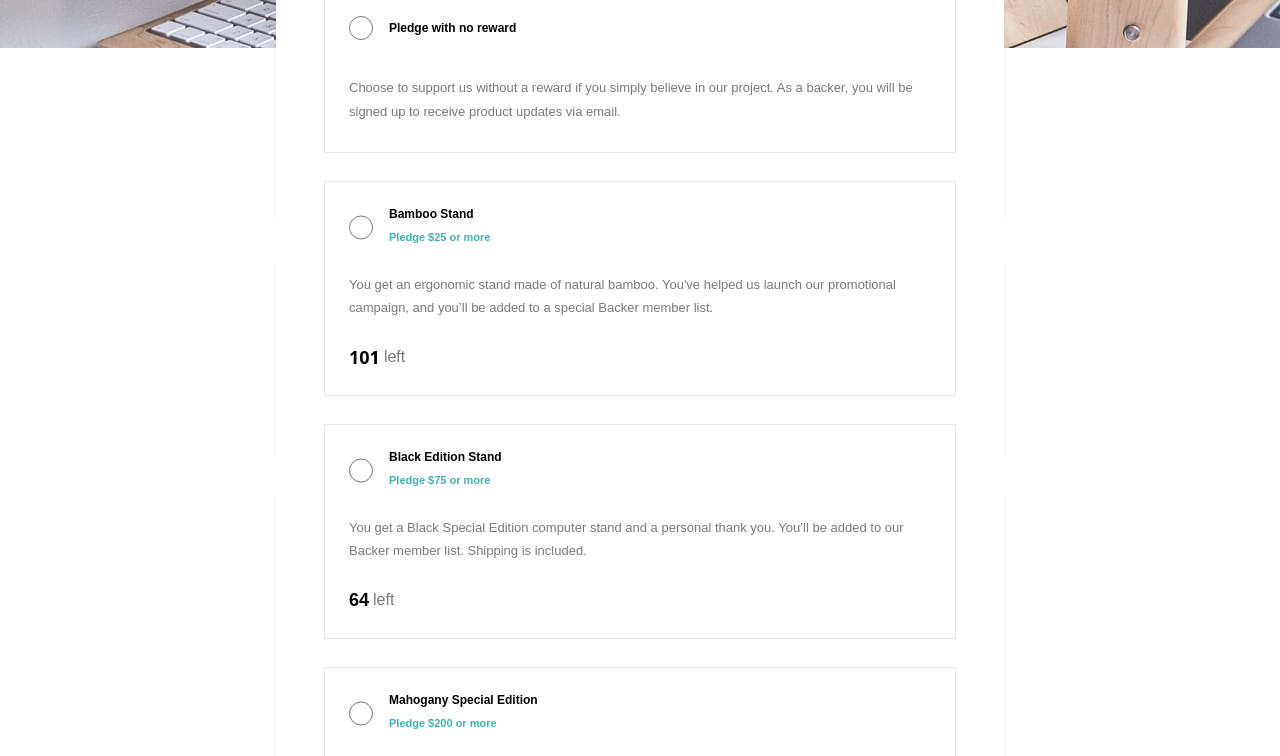
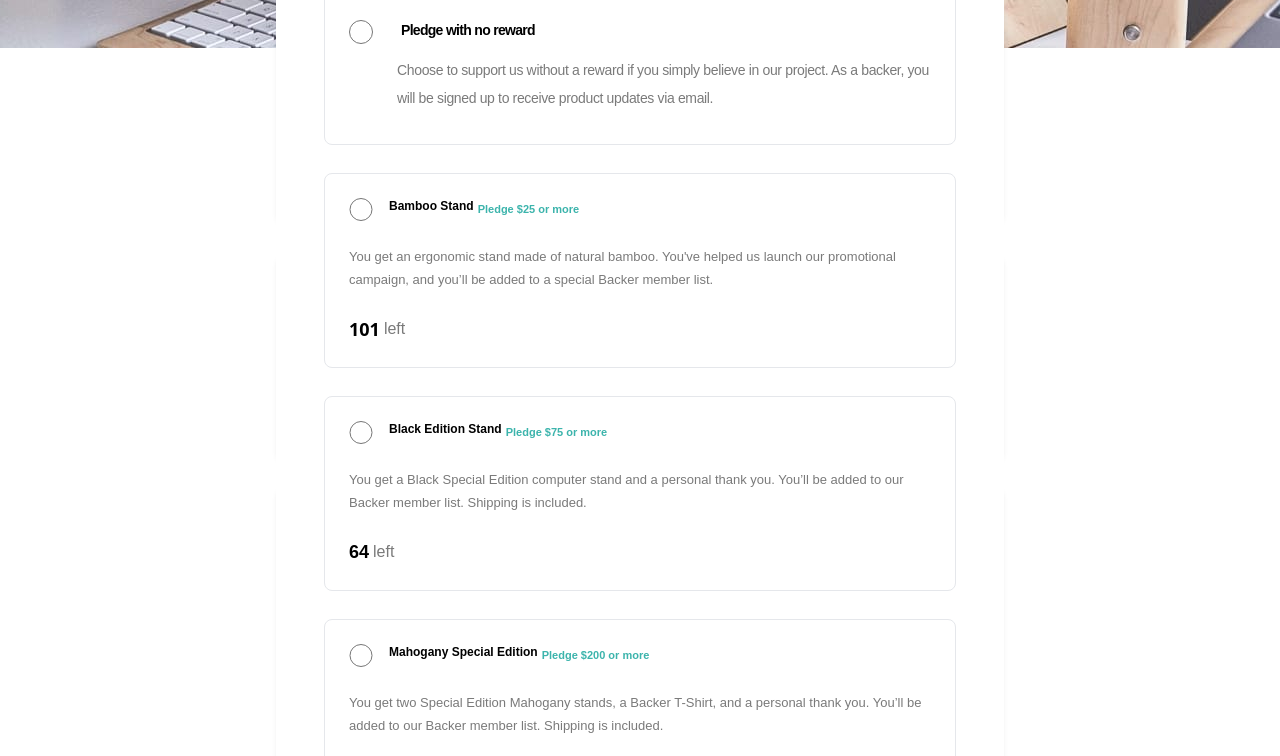
Before and after one commit to felipetn1989/crowdfunding-product-page-main, a plain HTML site: page src/index.html in a window 1280 px wide. Shown: the part 352-1108 px from the top of the page. Drawn offline with Linux system fonts and the light colour scheme.

Commit message:
pledge desktop

```diff
--- a/src/index.html
+++ b/src/index.html
@@ -75,8 +75,8 @@
         </p>
 
         <form class="grid gap-7">
-          <div class="border px-6 py-7 grid gap-9 leading-6">
-            <div class="flex gap-4 h-6">
+          <div class="border rounded-lg px-6 py-7 grid gap-9 leading-6 lg:gap-3 lg:py-8">
+            <div class="flex gap-4 h-6 lg:gap-7">
               <input
                 class="w-6"
                 type="radio"
@@ -85,22 +85,22 @@
               />
               <label
                 for="pledge_no_reward"
-                class="text-black font-bold text-xs place-self-center"
+                class="text-black font-bold text-xs place-self-center lg:place-self-start lg:text-sm lg:tracking-tighter"
                 >Pledge with no reward</label
               >
             </div>
 
-            <p>
+            <p class="lg:ml-12 lg:text-[0.875rem] lg:leading-7 lg:tracking-tight">
               Choose to support us without a reward if you simply believe in our
               project. As a backer, you will be signed up to receive product
               updates via email.
             </p>
           </div>
-          <div class="border px-6 py-6 grid gap-6 leading-[1.4375rem]">
+          <div class="border rounded-lg px-6 py-6 grid gap-6 leading-[1.4375rem]">
             <div class="flex gap-4">
               <input class="w-6" type="radio" name="pledge" id="pledge_25" />
               <label
-                class="flex flex-col gap-1 text-[0.6875rem]"
+                class="flex flex-col gap-1 text-[0.6875rem] lg:flex-row"
                 for="pledge_25"
               >
                 <h3 class="text-black font-bold text-xs">Bamboo Stand</h3>
@@ -140,11 +140,11 @@
             </div>
             <!-- Selected pledge end -->
           </div>
-          <div class="border px-6 py-6 grid gap-6 leading-[1.4375rem]">
+          <div class="border rounded-lg px-6 py-6 grid gap-6 leading-[1.4375rem]">
             <div class="flex gap-4">
               <input class="w-6" type="radio" name="pledge" id="pledge_75" />
               <label
-                class="flex flex-col gap-1 text-[0.6875rem]"
+                class="flex flex-col gap-1 text-[0.6875rem] lg:flex-row"
                 for="pledge_75"
               >
                 <h3 class="text-black font-bold text-xs">
@@ -185,11 +185,11 @@
             </div>
             <!-- Selected pledge end -->
           </div>
-          <div class="border px-6 py-6 grid gap-6 leading-[1.4375rem]">
+          <div class="border rounded-lg px-6 py-6 grid gap-6 leading-[1.4375rem]">
             <div class="flex gap-4">
               <input class="w-6" type="radio" name="pledge" id="pledge_200" />
               <label
-                class="flex flex-col gap-1 text-[0.6875rem]"
+                class="flex flex-col gap-1 text-[0.6875rem] lg:flex-row"
                 for="pledge_200"
               >
                 <h3 class="text-black font-bold text-xs">
```
Also changed, not shown: dist/output.css.
